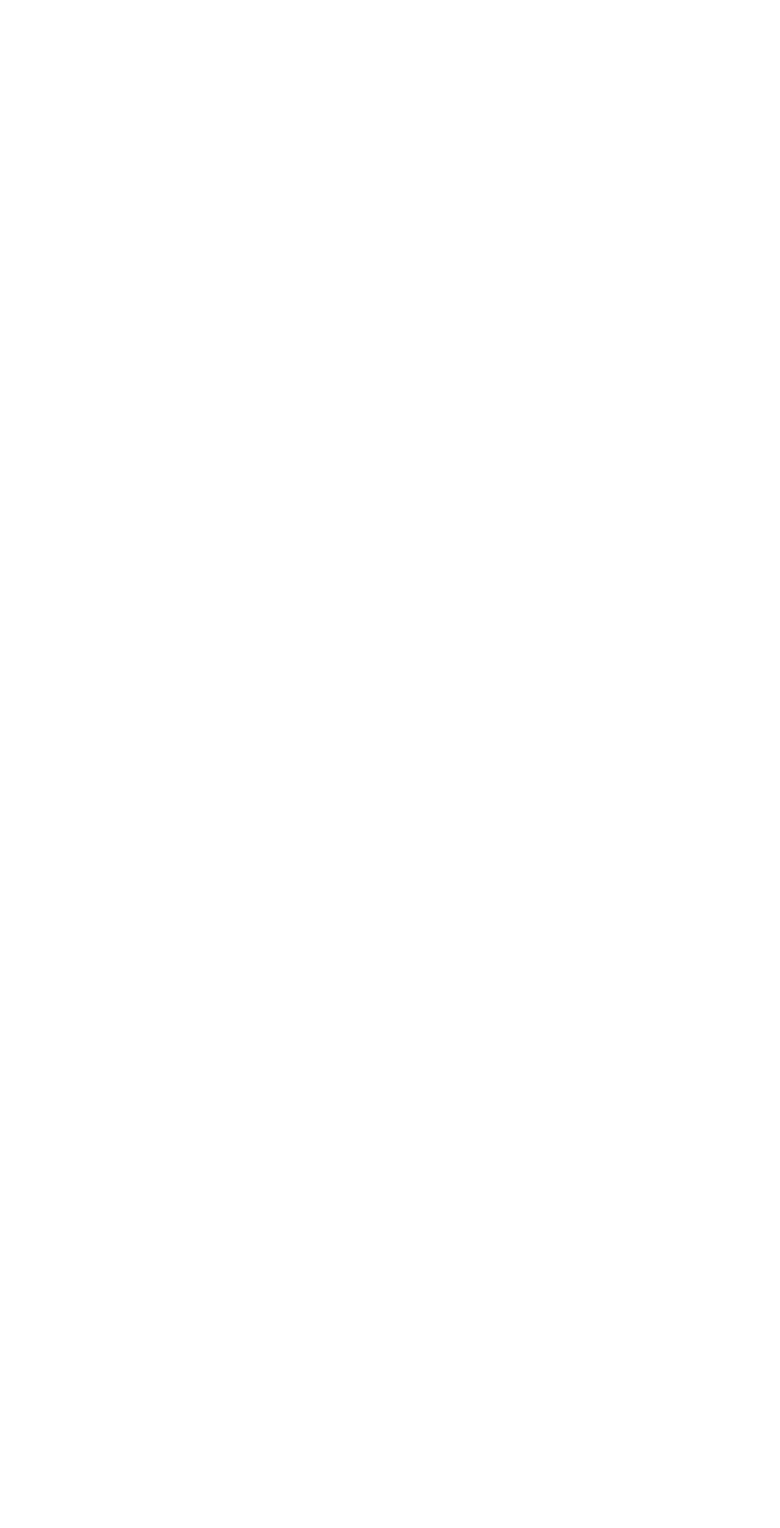
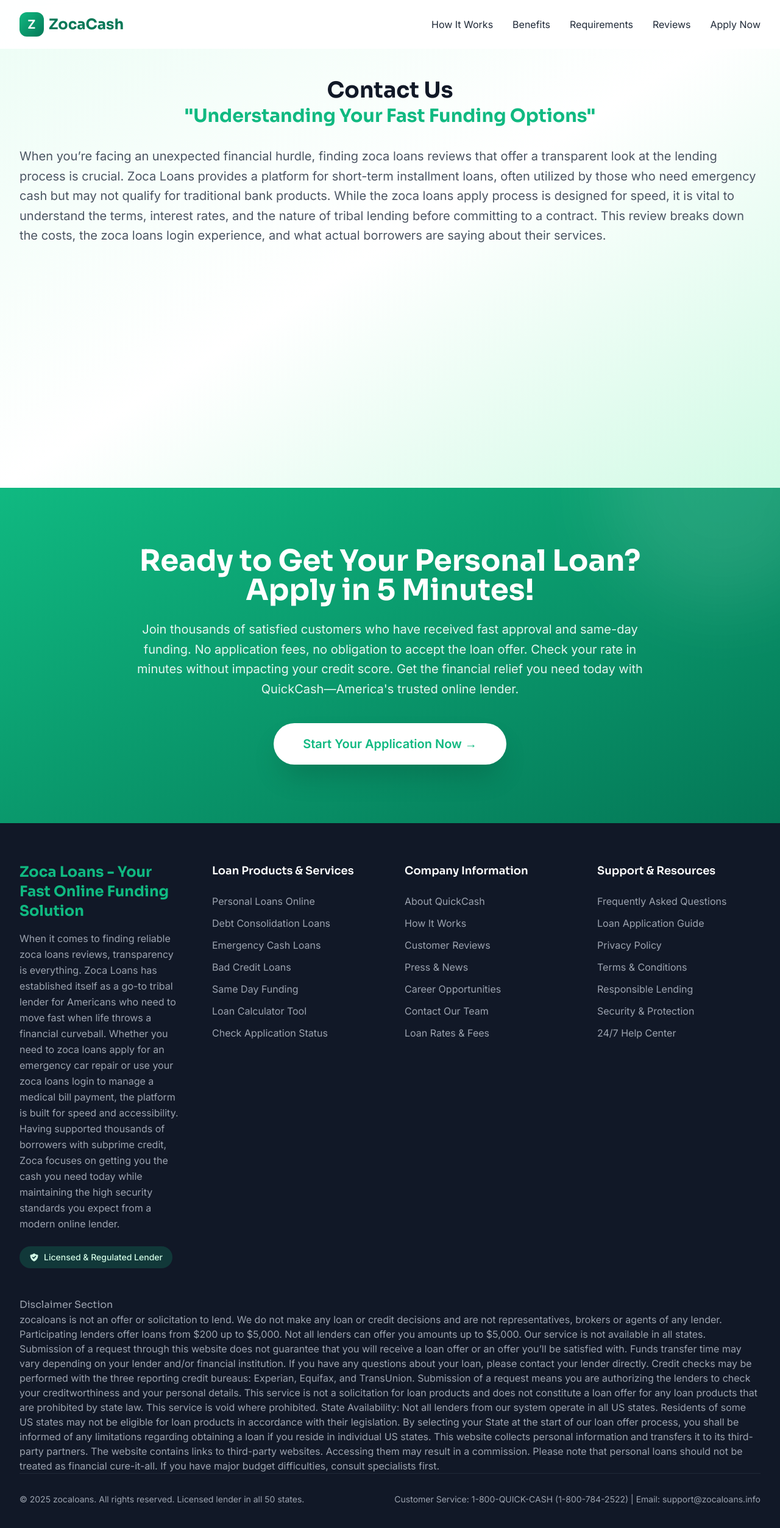
Before and after one commit to kraison61/zocainfo, a Next.js app: page /contact-us in a window 1280 px wide. Before the commit this address had no page. Shown: the top 2506 px of the page at 61% size. Before the commit the page ends 800 px from the top, so only its background shows below. Built offline with nearby package versions, Linux system fonts and the light colour scheme.

Commit message:
20260129

```diff
--- a/app/[slug]/page.tsx
+++ b/app/[slug]/page.tsx
@@ -1,4 +1,4 @@
-import { loanData } from "@/lib/data";
+import { loanData,howItWorks } from "@/lib/data";
 import { notFound } from "next/navigation";
 import Navigation from '@/components/Navigation'
 import HeroSection from '@/components/HeroSection'
@@ -8,12 +8,30 @@
 import Testimonials from '@/components/Testimonials'
 import CTASection from '@/components/CTASection'
 import Footer from '@/components/Footer'
+import { Metadata } from "next";
+import slugify from 'slugify';
 
 type Props = {
   params: {
     slug: string;
   };
 };
+
+export async function generateMetadata({ params }: Props): Promise<Metadata> {
+  // อ่านค่า slug จาก URL
+  const {slug} = await params;
+
+  const cleanSlug = slugify(slug,{lower:true})
+
+  // ค้นหาข้อมูลจาก lib/data.ts
+  // const data =  await loanData[slug];
+  const data =   loanData[cleanSlug];
+
+  return {
+    title: data ? `${data.title} | zoca loans` : 'Review Not Found',
+    description: data ? data.description.substring(0, 160) : 'Description not available',
+  }
+}
 
 export default async function LoanPage({ params }: Props) {
   const { slug } = await params;
--- /dev/null
+++ b/app/contact-us/page.tsx
@@ -0,0 +1,34 @@
+import Navigation from "@/components/Navigation";
+import CTASection from "@/components/CTASection";
+import Footer from "@/components/Footer";
+
+function page() {
+  return (
+    <div className="min-h-screen">
+      <Navigation />
+      <section className="relative min-h-screen pt-32 pb-20 overflow-hidden bg-gradient-to-br from-primary-pale via-white to-primary-light">
+        {/* Animated Background Element */}
+        <div className="absolute top-0 right-0 w-[800px] h-[800px] bg-primary/10 rounded-full blur-3xl animate-float -z-10" />
+        <div className="px-4 mx-auto max-w-7xl sm:px-6 lg:px-8">
+          <div className="grid items-center gap-12 ">
+            {/* Left Content */}
+            <div className="space-y-8">
+            <h1 className="text-3xl font-bold leading-tight text-center text-gray-900 lg:text-4xl font-display animate-fade-in-up">
+             Contact Us
+              <br />
+              <span className="text-2xl text-primary lg:text-3xl">"Understanding Your Fast Funding Options"
+              </span>
+            </h1>
+            <p className="text-xl leading-relaxed text-gray-600 animate-fade-in-up animation-delay-200">When you’re facing an unexpected financial hurdle, finding zoca loans reviews that offer a transparent look at the lending process is crucial. Zoca Loans provides a platform for short-term installment loans, often utilized by those who need emergency cash but may not qualify for traditional bank products. While the zoca loans apply process is designed for speed, it is vital to understand the terms, interest rates, and the nature of tribal lending before committing to a contract. This review breaks down the costs, the zoca loans login experience, and what actual borrowers are saying about their services.
+            </p>
+            </div>
+          </div>
+        </div>
+      </section>
+      <CTASection />
+      <Footer />
+    </div>
+  );
+}
+
+export default page;
--- a/components/Footer.tsx
+++ b/components/Footer.tsx
@@ -2,13 +2,13 @@
 
 export default function Footer() {
   const services = [
-    { name: 'Personal Loans Online', href: '#' },
-    { name: 'Debt Consolidation Loans', href: '#' },
-    { name: 'Emergency Cash Loans', href: '#' },
-    { name: 'Bad Credit Loans', href: '#' },
-    { name: 'Same Day Funding', href: '#' },
-    { name: 'Loan Calculator Tool', href: '#' },
-    { name: 'Check Application Status', href: '#' },
+    { name: 'Personal Loans Online', href: 'personal-loans-online' },
+    { name: 'Debt Consolidation Loans', href: 'debt-consolidation-loans' },
+    { name: 'Emergency Cash Loans', href: 'emergency-cash-loans' },
+    { name: 'Bad Credit Loans', href: 'bad-credit-loans' },
+    { name: 'Same Day Funding', href: 'same-day-funding' },
+    { name: 'Loan Calculator Tool', href: '#calculator' },
+    { name: 'Check Application Status', href: '#apply' },
   ]
 
   const company = [
@@ -112,6 +112,16 @@
               ))}
             </ul>
           </div>
+
+        </div>
+        <div id="disclaimer" className='text-gray-400'>
+              <h2>Disclaimer Section</h2>
+              <p>zocaloans is not an offer or solicitation to lend. We do not make any loan or credit decisions and are not representatives, brokers or agents of any lender. Participating lenders offer loans from $200 up to $5,000. Not all lenders can offer you amounts up to $5,000. Our service is not available in all states. Submission of a request through this website does not guarantee that you will receive a loan offer or an offer you’ll be satisfied with. Funds transfer time may vary depending on your lender and/or financial institution. If you have any questions about your loan, please contact your lеndеr directly. Credit checks may be performed with the three reporting credit bureaus: Experian, Equifax, and TransUnion. Submission of a request means you are authorizing the lenders to check your creditworthiness and your personal details.
+This service is not a solicitation for loan products and does not constitute a loan offer for any loan products that are prohibited by state law. This service is void where prohibited.
+State Availability: Not all lenders from our system operate in all US states. Residents of some US states may not be eligible for loan products in accordance with their legislation. By selecting your State at the start of our loan offer process, you shall be informed of any limitations regarding obtaining a loan if you reside in individual US states.
+This website collects personal information and transfers it to its third-party partners.
+The website contains links to third-party websites. Accessing them may result in a commission.
+Please note that personal loans should not be treated as financial cure-it-all. If you have major budget difficulties, consult specialists first.</p>
         </div>
 
         {/* Bottom Bar */}
@@ -122,7 +132,7 @@
           </p>
           {/* Paragraph: Contact information */}
           <p>
-            Customer Service: 1-800-QUICK-CASH (1-800-784-2522) | Email: support@quickcash.com
+            Customer Service: 1-800-QUICK-CASH (1-800-784-2522) | Email: support@zocaloans.info
           </p>
         </div>
       </div>
--- a/components/HeroSection.tsx
+++ b/components/HeroSection.tsx
@@ -44,7 +44,7 @@
             <h1 className="text-3xl font-bold leading-tight text-gray-900 lg:text-4xl font-display animate-fade-in-up">
               {heading ? heading : "Zoca Loans Reviews"}
               <br />
-              <span className="text-primary lg:text-3xl text-2xl">
+              <span className="text-2xl text-primary lg:text-3xl">
                 {headingParagraph ? headingParagraph : "Understanding Your Fast Funding Options"}
               </span>
             </h1>
@@ -152,7 +152,7 @@
               </label>
               <input
                 type="range"
-                min="0"
+                min="200"
                 max="5000"
                 step="500"
                 value={loanAmount}
--- a/components/Navigation.tsx
+++ b/components/Navigation.tsx
@@ -18,20 +18,20 @@
     <nav className={`fixed top-0 w-full z-50 transition-all duration-300 animate-slide-down ${
       isScrolled ? 'bg-white/95 backdrop-blur-lg shadow-lg shadow-primary/5' : 'bg-white/95 backdrop-blur-lg'
     }`}>
-      <div className="max-w-7xl mx-auto px-4 sm:px-6 lg:px-8">
-        <div className="flex justify-between items-center h-20">
+      <div className="px-4 mx-auto max-w-7xl sm:px-6 lg:px-8">
+        <div className="flex items-center justify-between h-20">
           {/* Logo */}
           <Link href="/" className="flex items-center gap-2 group">
-            <div className="w-10 h-10 bg-gradient-to-br from-primary to-primary-dark rounded-xl flex items-center justify-center text-white font-bold text-xl transition-transform group-hover:scale-110">
-              Q
+            <div className="flex items-center justify-center w-10 h-10 text-xl font-bold text-white transition-transform bg-gradient-to-br from-primary to-primary-dark rounded-xl group-hover:scale-110">
+              Z
             </div>
-            <span className="font-display text-2xl font-bold text-primary-dark">
-              QuickCash
+            <span className="text-2xl font-bold font-display text-primary-dark">
+              ZocaCash
             </span>
           </Link>
 
           {/* Desktop Navigation */}
-          <div className="hidden md:flex items-center gap-8">
+          <div className="items-center hidden gap-8 md:flex">
             <Link href="#how" className="nav-link">
               How It Works
             </Link>
@@ -53,7 +53,7 @@
           </div>
 
           {/* Mobile Menu Button */}
-          <button className="md:hidden p-2 rounded-lg hover:bg-gray-100 transition-colors">
+          <button className="p-2 transition-colors rounded-lg md:hidden hover:bg-gray-100">
             <svg className="w-6 h-6" fill="none" stroke="currentColor" viewBox="0 0 24 24">
               <path strokeLinecap="round" strokeLinejoin="round" strokeWidth={2} d="M4 6h16M4 12h16M4 18h16" />
             </svg>
```
Also changed, not shown: lib/data.ts (+12 -12 lines), app/test.tsx (added), components/PrivacyPolicy.tsx (added), components/TermOfService.tsx (added).
